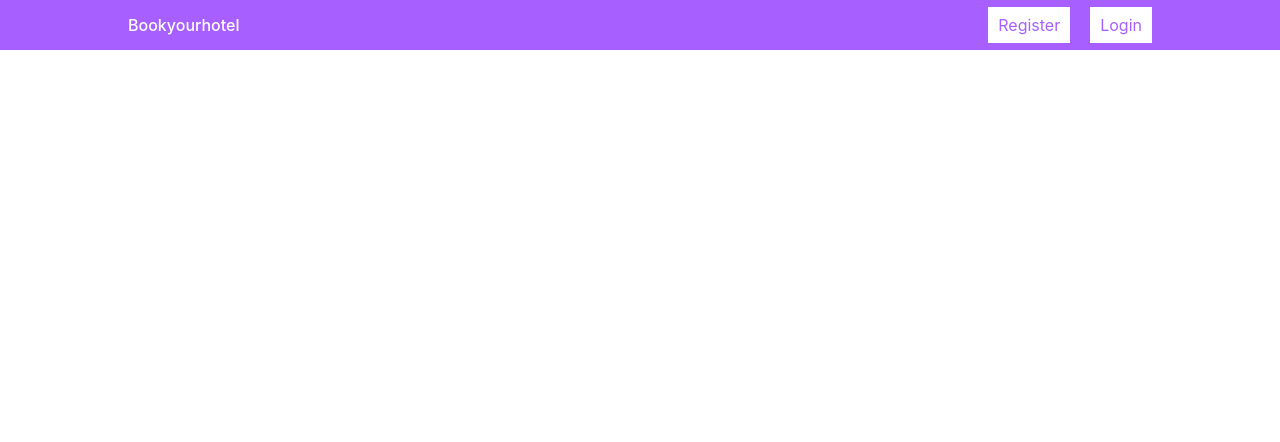
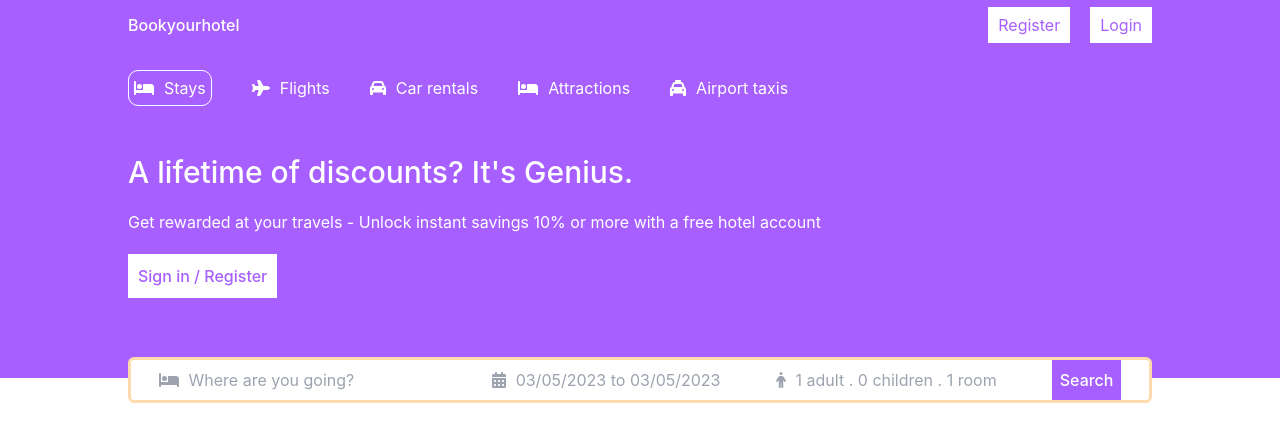
Before and after one commit to mostafizbappy158845/react-booking-app, a React (Create React App) app: page / in a window 1280 px wide. Shown: the top 442 px of the page. Built offline with nearby package versions, Linux system fonts and the light colour scheme.

Commit message:
date range & header part done

```diff
--- a/package.json
+++ b/package.json
@@ -3,10 +3,16 @@
   "version": "0.1.0",
   "private": true,
   "dependencies": {
+    "@fortawesome/fontawesome-svg-core": "^6.3.0",
+    "@fortawesome/free-regular-svg-icons": "^6.3.0",
+    "@fortawesome/free-solid-svg-icons": "^6.3.0",
+    "@fortawesome/react-fontawesome": "^0.2.0",
     "@testing-library/jest-dom": "^5.16.5",
     "@testing-library/react": "^13.4.0",
     "@testing-library/user-event": "^13.5.0",
+    "date-fns": "^2.29.3",
     "react": "^18.2.0",
+    "react-date-range": "^1.4.0",
     "react-dom": "^18.2.0",
     "react-router-dom": "^6.8.2",
     "react-scripts": "5.0.1",
--- /dev/null
+++ b/src/components/header/Header.css
@@ -0,0 +1,34 @@
+.headerListItem.active{
+    border: 1px solid white;
+    padding: 5px;
+    border-radius: 10px;
+}
+.headerSearch{
+    border: 3px solid #FFDAAF;
+}
+.options{
+    box-shadow: 0 0 10px -5px rgba(0, 0, 0, 0.4);
+}
+.optionItem{
+    width: 200px;
+    display: flex;
+    justify-content: space-between;
+    margin: 10px;
+}
+.optionCounter{
+    display: flex;
+    align-items: center;
+    gap: 10px;
+    font-size: 12px;
+    color: black;
+}
+.optionCounterButton{
+    width: 30px;
+    height: 30px;
+    border: 1px solid #A760FF;
+    cursor: pointer;
+    background-color: white;
+}
+.optionCounterButton:disabled{
+    cursor: not-allowed;
+}
--- /dev/null
+++ b/src/components/header/Header.js
@@ -0,0 +1,125 @@
+import React, { useState } from 'react';
+import './Header.css'
+import { DateRange } from 'react-date-range';
+import { format } from 'date-fns'
+import 'react-date-range/dist/styles.css'; // main css file
+import 'react-date-range/dist/theme/default.css'; // theme css file
+import { FontAwesomeIcon } from "@fortawesome/react-fontawesome"
+import {
+    faBed, faCalendarDays,
+    faCar,
+    faPerson,
+    faPlane,
+    faTaxi
+} from "@fortawesome/free-solid-svg-icons"
+
+const Header = () => {
+    const [openDate, setOpenDate] = useState(false)
+    const [date, setDate] = useState([
+        {
+            startDate: new Date(),
+            endDate: new Date(),
+            key: 'selection'
+        }
+    ]);
+    const [openOptions, setOpenOptions] = useState(false);
+    const [options, setOptions] = useState({
+        adult: 1,
+        children: 0,
+        room: 1,
+    });
+
+    const handleOption = (name, operation) => {
+        setOptions((prev) => {
+            return {
+                ...prev,
+                [name]: operation === "i" ? options[name] + 1 : options[name] - 1,
+            };
+        });
+    }
+    return (
+        <div className='header relative bg-[#A760FF] text-white flex justify-center'>
+            <div className="headerContainer  w-full max-w-screen-lg mt-5 mb-20">
+                <div className="headerList mb-12 flex gap-10">
+                    <div className="headerListItem active flex items-center gap-2.5">
+                        <FontAwesomeIcon icon={faBed} />
+                        <span>Stays</span>
+                    </div>
+                    <div className="headerListItem flex items-center gap-2.5">
+                        <FontAwesomeIcon icon={faPlane} />
+                        <span>Flights</span>
+                    </div>
+                    <div className="headerListItem flex items-center gap-2.5">
+                        <FontAwesomeIcon icon={faCar} />
+                        <span>Car rentals</span>
+                    </div>
+                    <div className="headerListItem flex items-center gap-2.5">
+                        <FontAwesomeIcon icon={faBed} />
+                        <span>Attractions</span>
+                    </div>
+                    <div className="headerListItem flex items-center gap-2.5">
+                        <FontAwesomeIcon icon={faTaxi} />
+                        <span>Airport taxis</span>
+                    </div>
+                </div>
+                <h1 className="headerTitle text-3xl font-medium">A lifetime of discounts? It's Genius.</h1>
+                <p className="headerDesc my-5">Get rewarded at your travels - Unlock instant savings 10% or more with a free hotel account</p>
+                <button className='headerBtn bg-white text-[#A760FF] p-2.5 border-0 font-medium cursor-pointer'>Sign in / Register</button>
+                <div className="headerSearch h-[30px]  w-full max-w-screen-lg bg-white flex items-center justify-around py-5 rounded-md absolute bottom-[-25px]">
+                    <div className="headerSearchItem text-gray-400 flex items-center gap-2.5">
+                        <FontAwesomeIcon className='headerIcon ' icon={faBed} />
+                        <input className='headerSearchInput border-0 outline-0' type="text" placeholder='Where are you going?' />
+                    </div>
+                    <div className="headerSearchItem text-gray-400 flex items-center gap-2.5">
+                        <FontAwesomeIcon className='headerIcon' icon={faCalendarDays} />
+                        <span onClick={() => setOpenDate(!openDate)} className='headerSearchText cursor-pointer'>{`${format(date[0].startDate, "MM/dd/yyyy")} to ${format(date[0].endDate, "MM/dd/yyyy")}`}</span>
+                        {openDate && <DateRange
+                            editableDateInputs={true}
+                            onChange={item => setDate([item.selection])}
+                            moveRangeOnFirstSelection={false}
+                            ranges={date}
+                            className='date absolute top-12'
+                        />}
+                    </div>
+                    <div className="headerSearchItem text-gray-400 flex items-center gap-2.5">
+                        <FontAwesomeIcon className='headerIcon ' icon={faPerson} />
+                        <span onClick={() =>setOpenOptions(!openOptions)} className='headerSearchText cursor-pointer'>{`${options.adult} adult . ${options.children} children . ${options.room} room`}</span>
+                        {openOptions &&
+                        <div className="options absolute top-12 bg-white rounded-md">
+                            <div className="optionItem">
+                                <span className='optionText'>Adult </span>
+                                <div className="optionCounter">
+                                    <button disabled={options.adult <= 1} onClick={() => handleOption("adult", "d")} className='optionCounterButton border-2 px-1'>-</button>
+                                    <span className='optionCounterNumber'>{options.adult}</span>
+                                    <button onClick={() => handleOption("adult", "i")} className='optionCounterButton border-2 px-1'>+</button>
+                                </div>
+                            </div>
+                            <div className="optionItem">
+                                <span className='optionText'>Children </span>
+                                <div className="optionCounter">
+                                    <button disabled={options.children <= 0} onClick={() => handleOption("children", "d")} className='optionCounterButton border-2 px-1'>-</button>
+                                    <span className='optionCounterNumber'>{options.children}</span>
+                                    <button onClick={() => handleOption("children", "i")} className='optionCounterButton border-2 px-1'>+</button>
+                                </div>
+                            </div>
+                            <div className="optionItem">
+                                <span className='optionText'>Room </span>
+                                <div className="optionCounter">
+                                    <button disabled={options.room <= 1} onClick={() => handleOption("room", "d")} className='optionCounterButton border-2 px-1'>-</button>
+                                    <span className='optionCounterNumber'>{options.room}</span>
+                                    <button onClick={() => handleOption("room", "i")} className='optionCounterButton border-2 px-1'>+</button>
+                                </div>
+                            </div>
+                        </div>
+                        }
+                    </div>
+                    <div className="headerSearchItem">
+                        <button className='headerBtn  bg-[#A760FF] text-white p-2 border-0 font-medium cursor-pointer'>Search</button>
+                    </div>
+                </div>
+            </div>
+        </div>
+    );
+};
+
+export default Header;
--- a/src/pages/home/Home.js
+++ b/src/pages/home/Home.js
@@ -1,10 +1,12 @@
 import React from 'react';
+import Header from '../../components/header/Header';
 import Navbar from '../../components/Navbar/Navbar';
 
 const Home = () => {
     return (
         <div>
             <Navbar></Navbar>
+            <Header></Header>
         </div>
     );
 };
```
Also changed, not shown: 1 other file (tests, documents, lock files or other folders).
